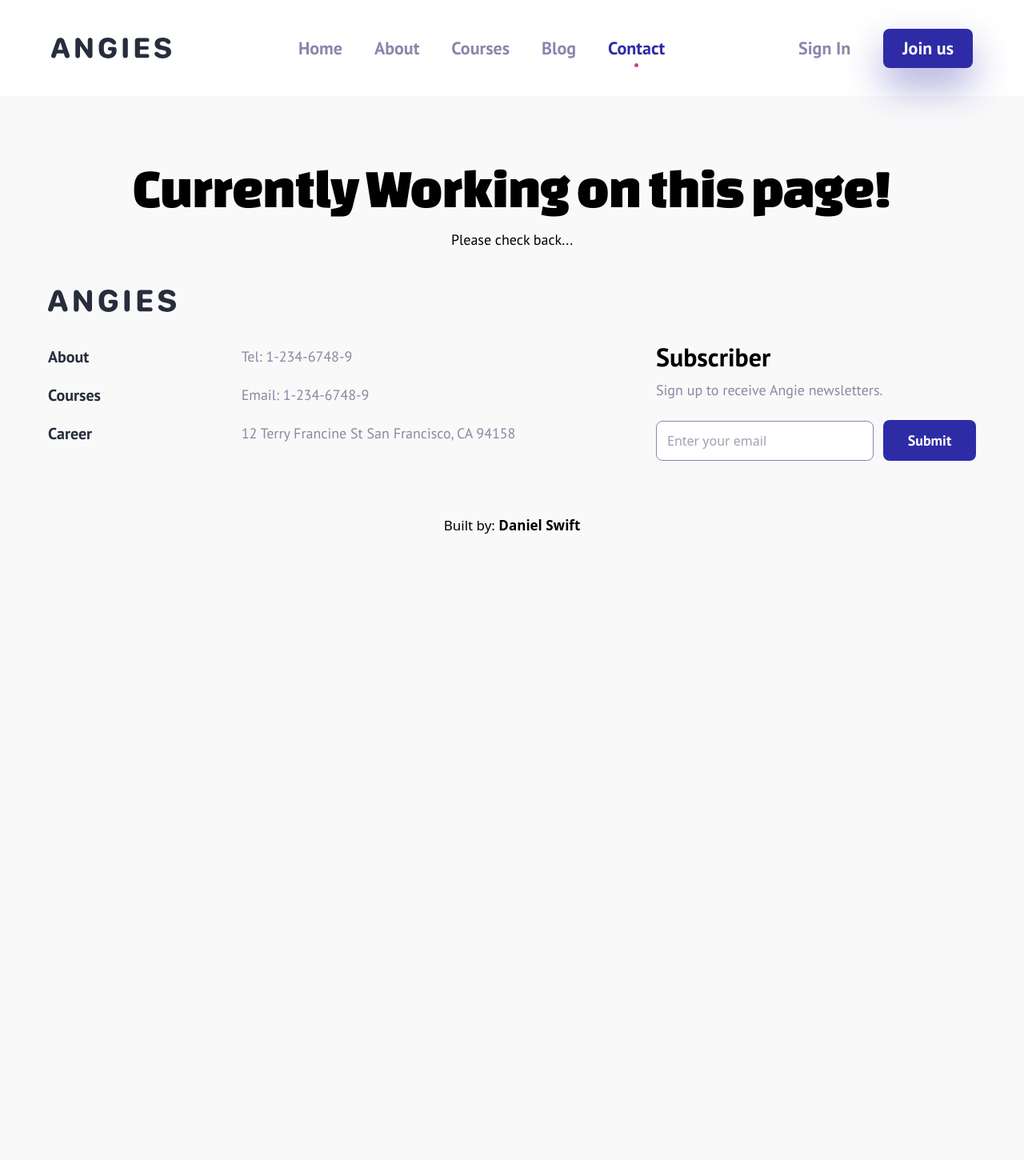
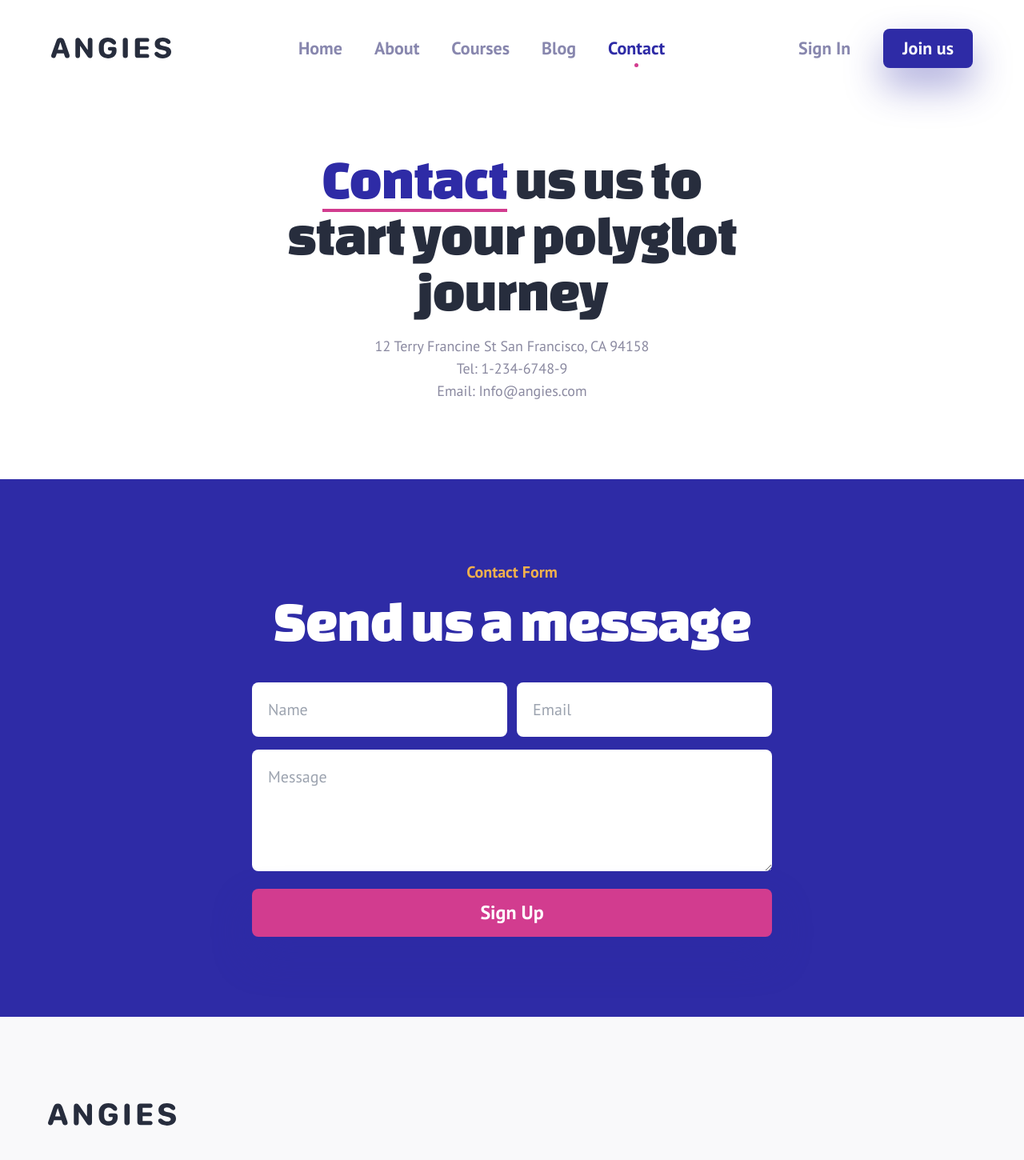
Before and after one commit to danielswift10/project-angies, a React (Create React App) app: page /contact in a window 1280 px wide. Shown: the top 1450 px of the page at 80% size. Before the commit the page ends 800 px from the top, so only its background shows below. Built offline with nearby package versions, Linux system fonts and the light colour scheme.

Commit message:
style: added styling

```diff
--- /dev/null
+++ b/src/Components/Contact/ContactForm.jsx
@@ -0,0 +1,51 @@
+import { instructor, introImage, reward } from "../../Assets";
+import { Button } from "../../Utils";
+import styles, { layout } from "../../style";
+
+const ContactForm = () => {
+  return (
+    <div className="bg-purple">
+      <div
+        className={`${styles.boxWidth} md:gap-5 md:py-[100px] py-16 ss:py-[70px] sm:py-[50px] ${styles.padding}`}
+      >
+        <div
+          className={`{ text-center xlg:w-[1150px]  xl:w-full mx-auto gap-10 md:gap-0 flex flex-col justify-center items-center`}
+        >
+          <div className=" md:mb-10">
+          <h4 className={`${styles.heading4} mb-2 text-yellow `}>
+            Contact Form
+          </h4>
+          <h2
+            className={`${styles.heading2} text-[44px]  xl:text-[79px] ss:text-[48px] text-white leading-[46px] ss:leading-[56px] tracking-[-1.32px] `}
+          >
+            Send us a message
+          </h2>
+          </div>
+
+          <div className={` lg:w-[600px] mx-auto xlg:w-[650px]`}>
+            <form className="flex flex-col gap-4 items-start ">
+                <div className="name-email flex flex-row gap-3 w-full">
+                    <input type="text" required className="p-[20px] outline-none rounded-[8px] w-full leading-[1.4em] font-pt font-normal text-[16px] md:text-[18px] lg:text-[20px] " placeholder="Name" />
+                    <input type="email" required className="p-[20px] outline-none rounded-[8px] w-full leading-[1.4em] font-pt font-normal text-[16px] md:text-[18px] lg:text-[20px] " placeholder="Email" />
+                </div>
+                <div className="message w-full">
+                    <textarea placeholder="Message"  required className="p-[20px] outline-none w-full rounded-[8px] leading-[1.4em] font-pt font-normal text-[16px] md:text-[18px] lg:text-[20px] " name="" id="" cols="30" rows="4">
+
+                    </textarea>
+                </div>
+                <Button
+                type={"submit"}
+                title={"Sign Up"}
+                classname={`${
+                  styles.image
+                } ${"bg-pink  shadow-purpleBtn font-pt text-white cursor-pointer py-[12px] w-full rounded-[8px] lg:text-[24px]  md:text-[20px] text-[16px]  font-bold"} `}
+              />
+            </form>
+          </div>
+        </div>
+      </div>
+    </div>
+  );
+};
+
+export default ContactForm;
--- /dev/null
+++ b/src/Components/Contact/Hero.jsx
@@ -0,0 +1,35 @@
+import styles, { layout } from "../../style";
+
+const Hero = () => {
+  return (
+    <div className="bg-white">
+      <div
+        className={`${styles.boxWidth}  mt-[25px]  md:pb-2 md:gap-5 md:pt-[100px] pt-16 ss:pt-[70px] sm:pt-[50px] ${styles.padding}`}
+      >
+        <div
+          className={`${layout.section} text-center xlg:w-[1150px] xl:w-full mx-auto gap-10 md:gap-0 flex justify-center items-center`}
+        >
+          <div className="hero-content flex items-center justify-center flex-col">
+            <h1
+              className={`${styles.heading1} md:leading-[58px] md:w-[500px] text-center text-black xs:text-[50px] ss:text-[55px] mb-5 xs:leading-[54px] xs:w-[420px] xl:w-[628px]  ss:w-[500px]  lg:w-[628px] sm:w-[500px] md:mb-[20px] `}
+            >
+              <span className="text-purple relative border-b border-b-pink border-b-4 ">
+                Contact
+              </span>{" "}
+              <span>us us to start your polyglot journey</span>
+            </h1>
+            <p
+              className={`mb-6 ${styles.paragraph} text-[18px] md:w-[] text-center xs:w-[420px] ss:w-[500px] lg:w-[550px] xl:w-[628px] text-veryDimBlue`}
+            >
+              <span className="block">12 Terry Francine St San Francisco, CA 94158</span>
+              <span className="block">Tel: 1-234-6748-9</span>
+              <span>Email: Info@angies.com</span>
+            </p>
+          </div>
+        </div>
+      </div>
+    </div>
+  );
+};
+
+export default Hero;
--- a/src/Components/Contact/index.js
+++ b/src/Components/Contact/index.js
@@ -0,0 +1,7 @@
+import Hero from "./Hero";
+import ContactForm from "./ContactForm";
+
+export {
+    Hero,
+    ContactForm,
+}
--- a/src/Components/Courses/Services.jsx
+++ b/src/Components/Courses/Services.jsx
@@ -5,7 +5,7 @@ import styles, { layout } from "../../style";
 
 const Hero = () => {
   return (
-    <div className="bg-white">
+    <div className="bg-secondary">
       <div
         className={`${styles.boxWidth}  mt-[25px]  mb-[60px] lg:mb-[120px] md:pb-2 md:gap-5 ${styles.padding}`}
       >
@@ -27,10 +27,10 @@ const Hero = () => {
               language learning goals.
             </p>
           </div>
-          <div className="flex flex-wrap gap-y-[60px] my-0 md:my-10 items-center justify-between smd:w-[780px] mx-auto lg:w-[1000px] lg:gap-x-[120px] ">
+          <div className="flex flex-wrap gap-y-[60px] my-0 md:my-10 items-center justify-between ss:gap-x-[20px] xl:w-[1280px] xlg:w-[1110px] xl:gap-x-[70px] smd:w-[780px] mx-auto  lg:w-[1000px] lg:gap-x-[10px] xlg:gap-x-[50px]   xl:gap-y-[40px] ">
             {
                 Countries.map((country, index) => (
-                    <div className={`flex flex-row items-center justify-center w-[157px] gap-4`} key={country.id}>
+                    <div className={`flex flex-row items-center py-[24px] px-[24px] lg:justify-start  w-[157px]  lg:w-[205px]  rounded-[16px] shadow cursor-pointer hover:shadow-card gap-4`} key={country.id}>
                         <img src={country.image} alt="" className="w-[24px] rounded-full lg:w-[40px] "/>
                     <h2 className="font-pt font-bold text-[18px] lg:text-[24px]  ">{country.name}</h2>
                     </div>
--- a/src/Components/Home/BlogPost.jsx
+++ b/src/Components/Home/BlogPost.jsx
@@ -4,7 +4,7 @@ import styles, { layout } from "../../style";
 
 const BlogPost = () => {
   return (
-    <div className="my-28">
+    <div className="my-22">
       <div
         className={`${styles.boxWidth}   flex-col   ${styles.flexCenter} ss:px-6 ${styles.padding} gap-10`}
       >
--- a/src/Components/Home/OurServices.jsx
+++ b/src/Components/Home/OurServices.jsx
@@ -12,7 +12,7 @@ const OurServices = () => {
             <div className="cards flex flex-wrap items-center  gap-[20px]   lg:gap-[24px]">
                 {
                     Features.map((feature, index)=>(
-                        <div className={`rounded-[24px] bg-white shadow   w-[288px] xs:w-[320px] ss:w-[] sm:w-[224px]  md:w-[250px] lg:w-[250px] xlg:w-[270px] xl:w-[302px] mx-auto text-center bg-white  py-[37px] px-6 lg:px-8 md:py-[48px] ${styles.image}`}>
+                        <div className={`rounded-[24px] bg-white shadow hover:shadow-card   w-[288px] xs:w-[320px] ss:w-[] sm:w-[224px]  md:w-[250px] lg:w-[250px] xlg:w-[270px] xl:w-[302px] mx-auto text-center bg-white  py-[37px] px-6 lg:px-8 md:py-[48px]`}>
                             <div className="flex items-center flex-col">
                                 <img src={feature.image} alt="" className="w-[48px] xl:w-[81px] md:w-[60px] mb-[20px]" />
                                 <div className="">
--- a/src/Components/Home/Testimonials.jsx
+++ b/src/Components/Home/Testimonials.jsx
@@ -19,7 +19,7 @@ const Testimonials = () => {
         <div className="feedback relative  w-full ">
           <div className="overflow-x-scroll lg:overflow-hidden pl-2 flex flex-row gap-5 pb-10">
             {Feedback.map((testimonial, index) => (
-              <div className={`flex flex-col gap-4  bg-white shadow relative rounded-[24px]  py-[32px] lg:px-[40px] px-[24px]`}>
+              <div className={`flex flex-col gap-4  bg-white hover:shadow-card  shadow relative rounded-[24px]  py-[32px] lg:px-[40px] px-[24px]`}>
                 <div
                   className={`${styles.flexBetween}   w-[280px] lg:w-[266px] xlg:w-[248px]`}
                 >
--- a/src/Layouts/Footer/Footer..jsx
+++ b/src/Layouts/Footer/Footer..jsx
@@ -7,7 +7,7 @@ import { Button } from "../../Utils";
 const Footer = () => {
   return (
     <footer className="bg-white]">
-      <div className={`${styles.boxWidth} ss:px-6 py-[100px] ${styles.padding}`}>
+      <div className={`${styles.boxWidth} ss:px-6 py-[100px] ss:mt-[60px] sm:px-14 ${styles.padding}`}>
         <div className="footer-loog mb-7 md:mb-8">
           <img src={logo} alt="" />
         </div>
--- a/src/Pages/Contact/Contact.jsx
+++ b/src/Pages/Contact/Contact.jsx
@@ -1,5 +1,6 @@
 import { useEffect } from "react";
-import styles from "../../style";
+import Hero from "../../Components/Contact/Hero";
+import ContactForm from "../../Components/Contact/ContactForm";
 
 const Contact = (props) => {
   useEffect(() => {
@@ -7,13 +8,9 @@ const Contact = (props) => {
   }, [props.title]);
 
   return (
-    <div className="mt-[200px] flex-col flex items-center text-center  jusify-center w-fit mx-auto">
-      <h1 className={`${styles.heading1} lg:w-full xlg:w-full xl:w-full`}>
-        Currently Working on this page!
-      </h1>
-      <p className={`${styles.paragraph} text-[22px] mt-4`}>
-        Please check back...
-      </p>
+    <div>
+      <Hero/>
+      <ContactForm/>
     </div>
   );
 };
--- a/src/style.js
+++ b/src/style.js
@@ -28,9 +28,9 @@ const styles  = {
     flexEnd: "flex justify-end items-center",
     flexWrap: "flex flex-wrap justify-center",
 
-    paddingX: "sm:px-16 px-5 xl:px-0",
+    paddingX: "sm:px-14 px-5 xl:px-0",
     paddingY: "sm:py-16 py-6",
-    padding: "sm:px-15 md:px-[60px] px-5 xs:px-6 xl:px-0  sm:py-12  py-4",
+    padding: "sm:px-14 md:px-[60px] px-5 xs:px-6 xl:px-0  sm:py-12  py-4",
     padding2: "sm:px-16 px-7 xl:px-0 ",
 
     marginX: "sm:mx-16 mx-6",
```
Also changed, not shown: src/Components/Blog/BlogComp.jsx (+5 -5 lines).
